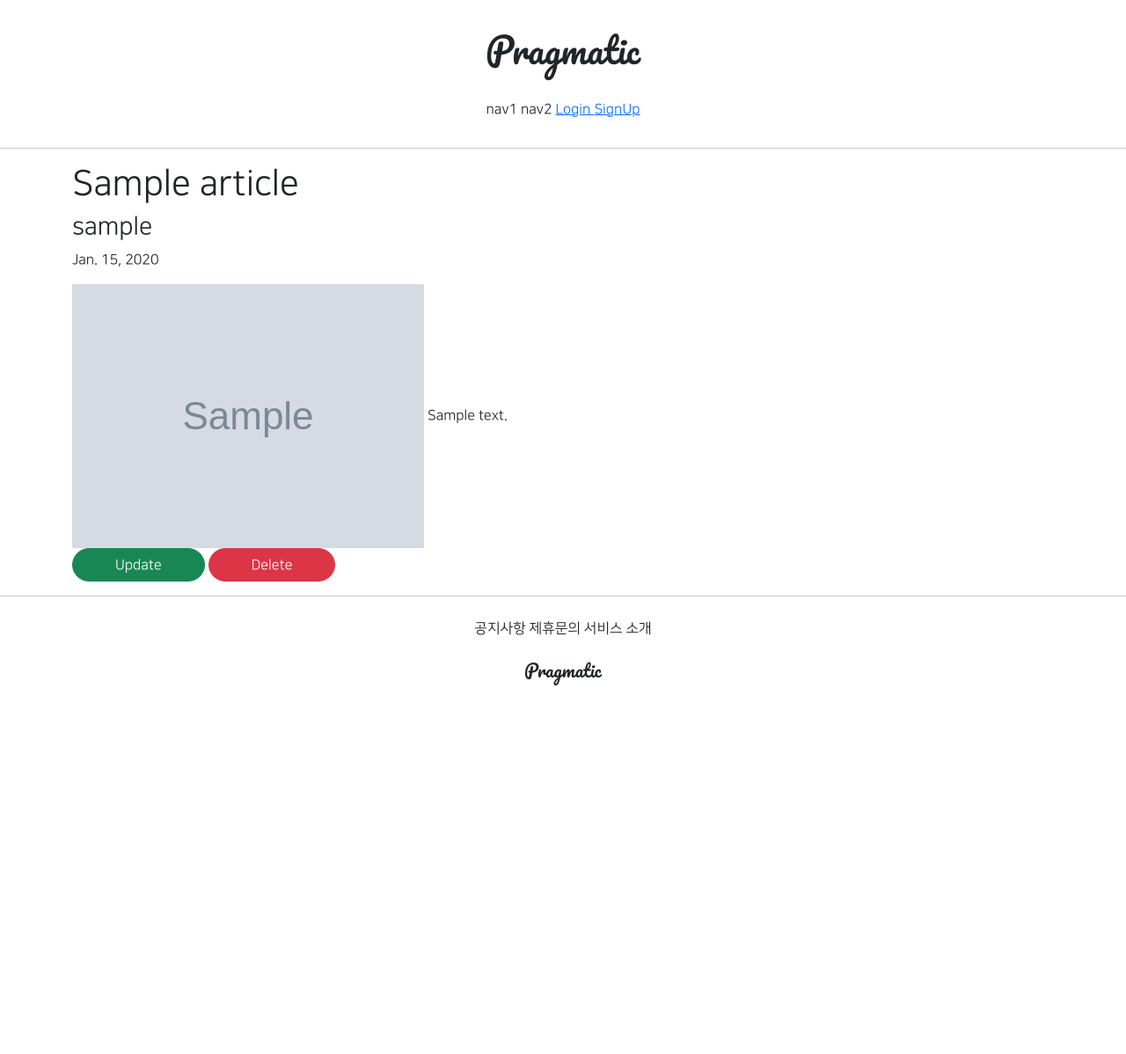
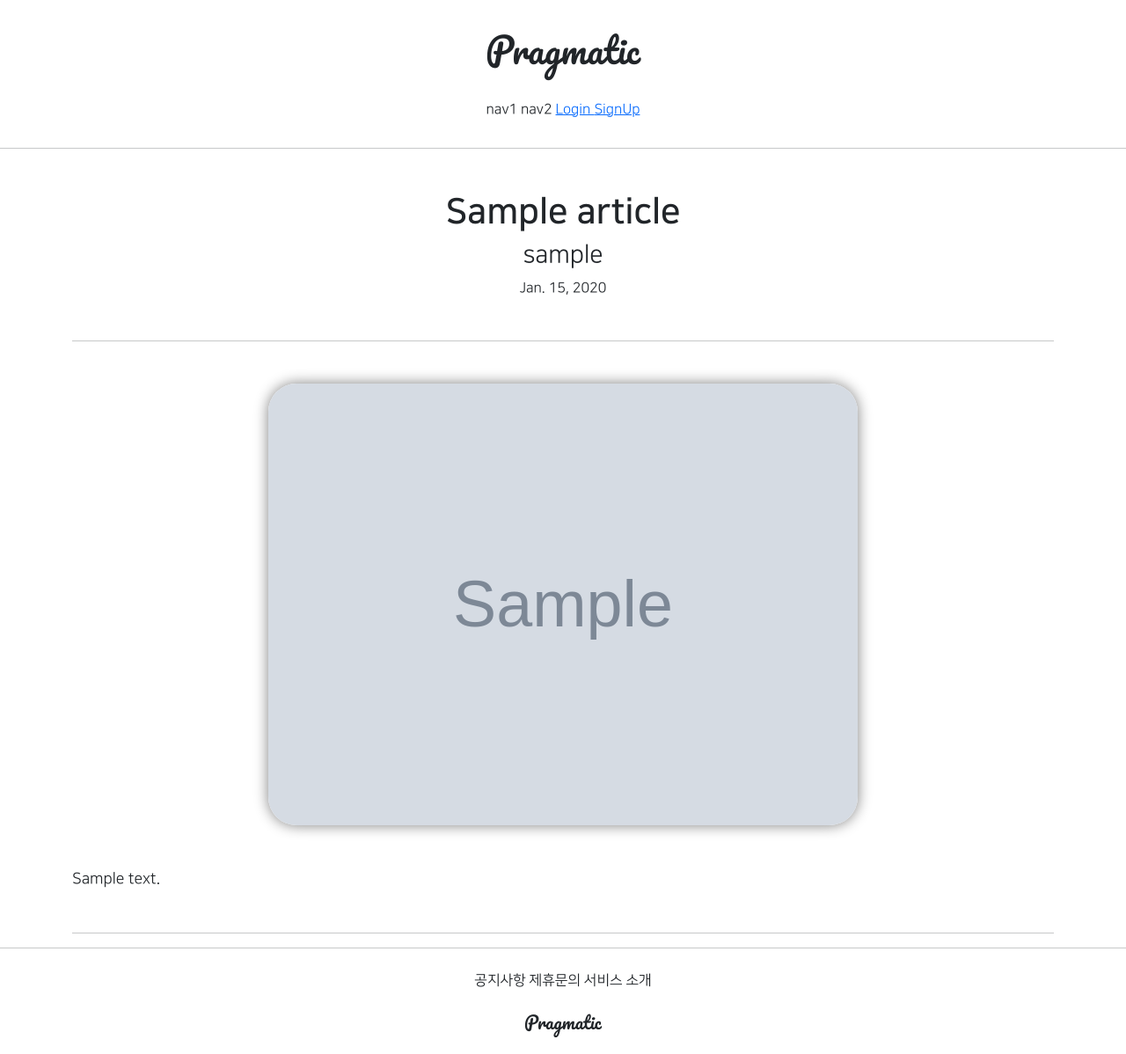
Before and after one commit to noeul1114/gis_6ban_1, a Django app: page /articles/detail/1 in a window 1280 px wide. Shown: the whole page at 88% size. Before the commit the page ends 779 px from the top, so only its background shows below. Run offline with Django 3.2, Linux system fonts and the light colour scheme; tables that the repository leaves empty hold one stand-in row (values such as "Sample post"); grey boxes marked "Sample" are stand-in pictures; parts of the project's set-up code (start-up, migrations or seed data) failed here and were passed over; some libraries are stand-ins or nearby versions.

Commit message:
8/5 class 6ban commit 2

```diff
--- a/articleapp/templates/articleapp/detail.html
+++ b/articleapp/templates/articleapp/detail.html
@@ -4,17 +4,25 @@
 {% block content %}
 
 
-    <div class="container">
-        <div>
+    <div class="container text-center">
+        <div class="my-5">
             {#      제목, 글쓴이, 작성일자      #}
-            <h1>{{ target_article.title }}</h1>
+            <h1 class="NNS_B">{{ target_article.title }}</h1>
             <h3>{{ target_article.writer.profile.nickname }}</h3>
             <p>{{ target_article.created_at }}</p>
         </div>
-        <div>
+
+        <hr>
+
+        <div class="my-5">
             {#      게시글 대표 이미지, 게시글 내용      #}
-            <img src="{{ target_article.image.url }}" alt="">
-            {{ target_article.content }}
+            <img src="{{ target_article.image.url }}"
+                 class="article_image"
+                 alt="">
+            <div class="article_content my-5">
+                {{ target_article.content }}
+            </div>
+            {% if target_article.writer == user %}
             <div>
                 <a href="{% url 'articleapp:update' pk=target_article.pk %}"
                    class="btn btn-success rounded-pill px-5">
@@ -25,6 +33,13 @@
                     Delete
                 </a>
             </div>
+            {% endif %}
+        </div>
+
+        <hr>
+
+        <div>
+            {#      댓글 내용, 댓글 작성      #}
         </div>
     </div>
 
--- a/static/base.css
+++ b/static/base.css
@@ -43,3 +43,14 @@
 .round_button:hover {
     color: dimgrey;
 }
+
+.article_image {
+    width: 60%;
+    border-radius: 2rem;
+    box-shadow: 0 0 1rem grey;
+}
+
+.article_content {
+    text-align: left;
+    font-size: 1.1rem;
+}
```
